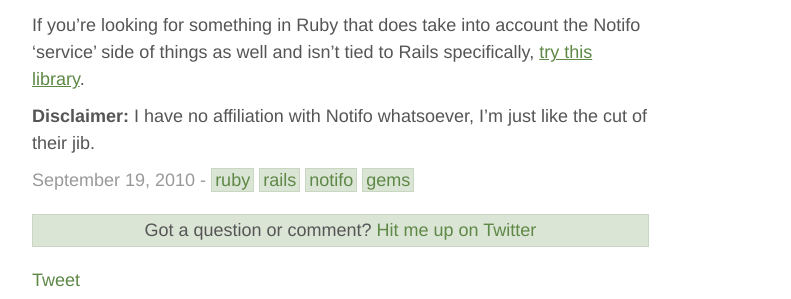
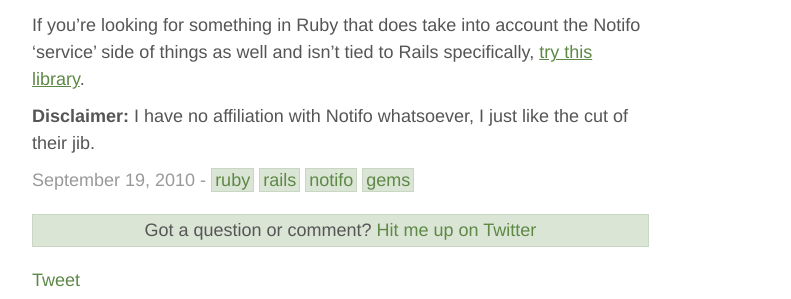
Before and after one commit to gaelian/blog-binary-balance, a Jekyll site: the page built from _posts/2010-09-19-new-gem-self-notifo.md, in a window 1280 px wide. Shown: the part 1135-1434 px from the top of the page, without its empty margins (138-929 px from the left). Built offline with Jekyll 4.4.1, drawn with Linux system fonts in a browser that asks for light colours; nearby versions of some CDN libraries; comment, search, counter and statistics services are not loaded.

Commit message:
Fixed typo.

```diff
--- a/_posts/2010-09-19-new-gem-self-notifo.md
+++ b/_posts/2010-09-19-new-gem-self-notifo.md
@@ -23,4 +23,4 @@ This gem in its current form is quite tied to Rails and the normal convention in
 
 If you're looking for something in Ruby that does take into account the Notifo 'service' side of things as well and isn't tied to Rails specifically, [try this library](http://github.com/jot/notifo).
 
-**Disclaimer:** I have no affiliation with Notifo whatsoever, I'm just like the cut of their jib.
+**Disclaimer:** I have no affiliation with Notifo whatsoever, I just like the cut of their jib.
```
